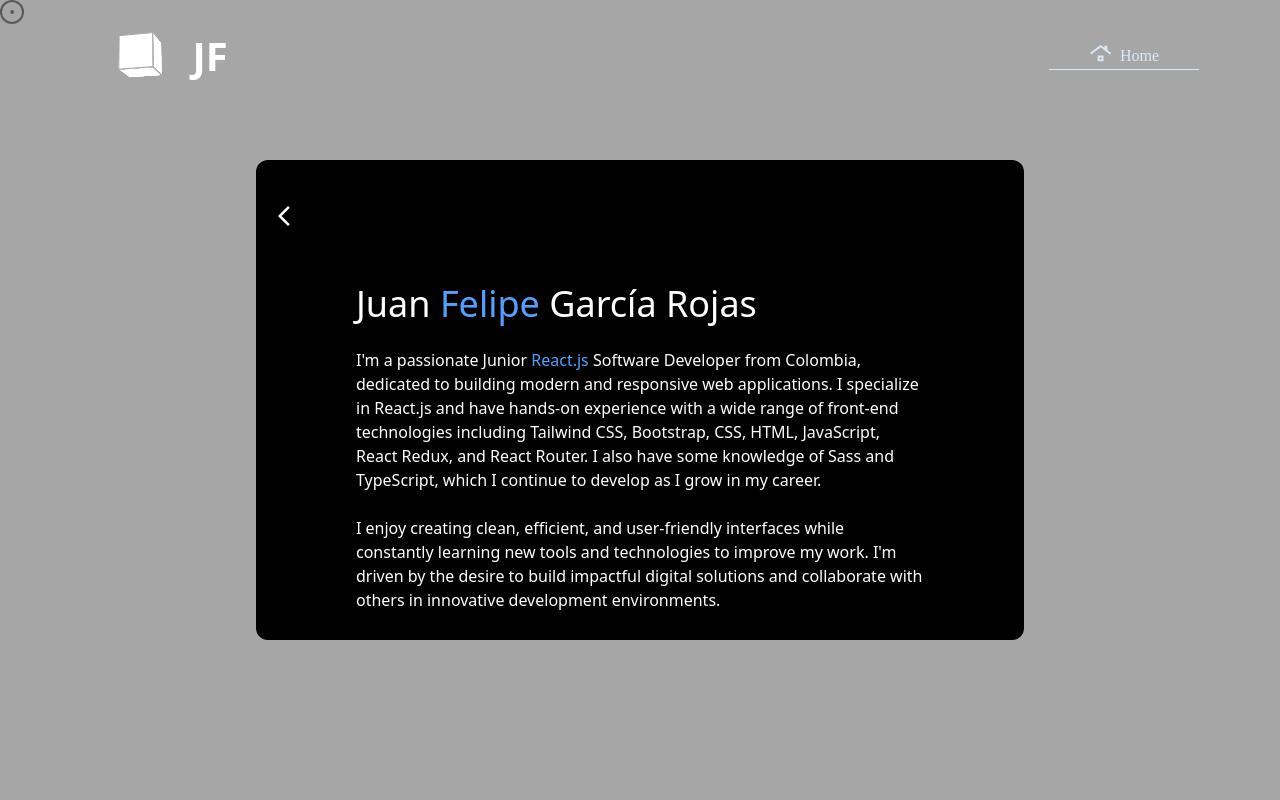
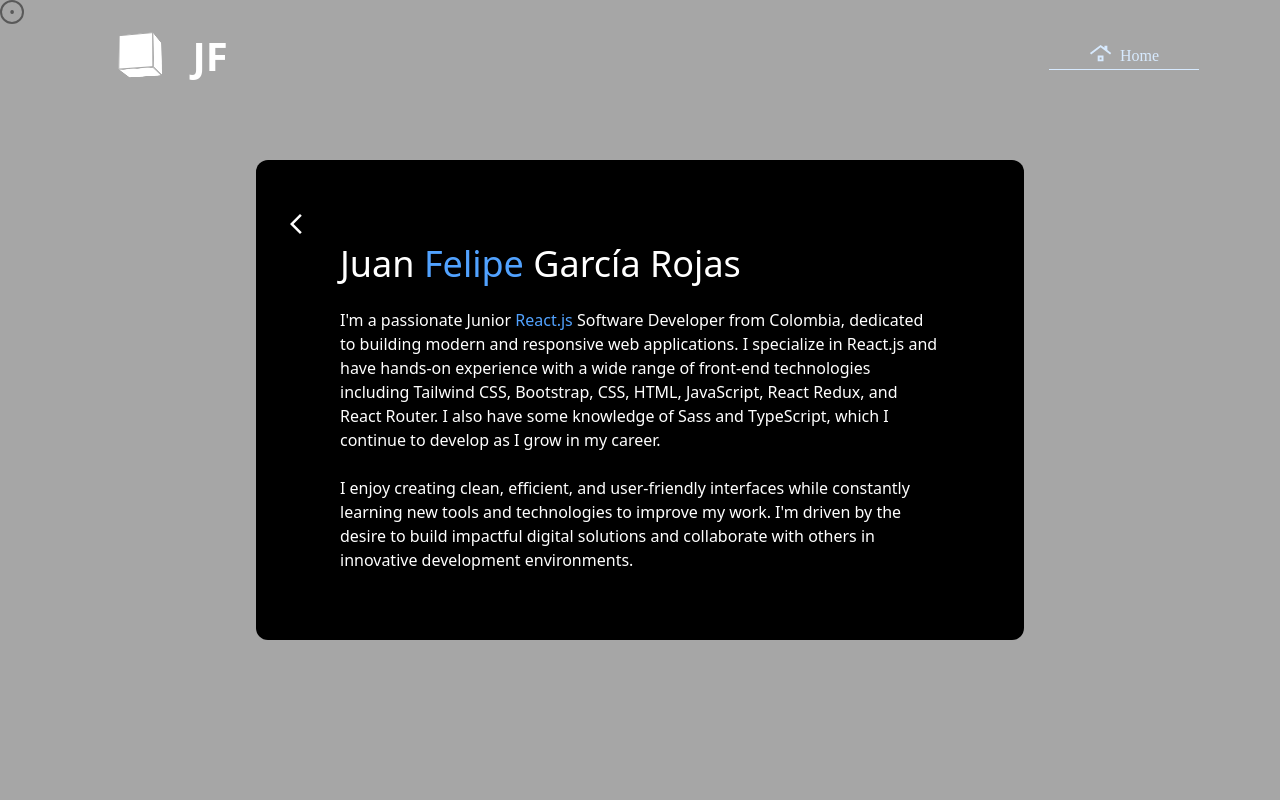
Before and after one commit to Juanfelipegrc/portafolio, a React (Vite) app: page / in a window 1280 px wide. Both pictures are taken after a click on the button "Read More". Shown: the top 800 px of the page. Built offline with nearby package versions, Linux system fonts and the light colour scheme; a web font is replaced by a local one.

Commit message:
Modal Sizes Remodeled

```diff
--- a/src/components/AboutMeModal.jsx
+++ b/src/components/AboutMeModal.jsx
@@ -33,7 +33,7 @@ export const AboutMeModal = ({isOpen, onClose}) => {
                     exit={{opacity: 0}}
                     transition={{duration: 0.6, ease: 'easeInOut'}}
                 >
-                    <div className='bg-black w-[85%] md:w-[70%] lg:w-[60%] h-[65%] md:h-[70%] lg:h-[60%] p-3 sm:p-16 md:p-20 lg:p-20 rounded-xl overflow-y-scroll relative'>
+                    <div className='bg-black w-[85%] md:w-[70%] lg:w-[60%] h-[65%] md:h-[70%] lg:h-[60%] px-3 py-14 sm:p-7 md:px-12 md:py-16 lg:px-16 lg:py-16 rounded-xl overflow-y-scroll relative'>
                         <div className='flex flex-col w-full'>
 
                             <motion.div
@@ -42,7 +42,7 @@ export const AboutMeModal = ({isOpen, onClose}) => {
                                 exit={{opacity: 0}}
                                 transition={{duration: 0.4, ease: 'easeInOut'}}
                                 onClick={onClose}
-                                className='absolute top-2 left-3 my-8 p-1'
+                                className='absolute top-2 left-3 sm:top-2 sm:left-4 md:top-4 md:left-6  my-8 p-1'
                             >
 
                                 <motion.svg
@@ -60,7 +60,7 @@ export const AboutMeModal = ({isOpen, onClose}) => {
 
                                 <div className='flex flex-col items-center md:items-start lg:items-start'>
 
-                                <h2 className='text-white text-center md:text-start lg:text-start text-3xl md:text-4xl lg:text-4xl font-medium mt-6'>Juan <span className='text-blue-400'>Felipe</span> García Rojas</h2>
+                                <h2 className='text-white text-center md:text-start lg:text-start text-2xl sm:text-3xl md:text-4xl lg:text-4xl font-medium'>Juan <span className='text-blue-400'>Felipe</span> García Rojas</h2>
                                 <p className='text-white text-center md:text-start lg:text-start font-light mt-6'>
 
                                 I'm a passionate Junior <span className='text-blue-400'>React.js</span> Software Developer from Colombia, dedicated to building modern and responsive web applications. I specialize in React.js and have hands-on experience with a wide range of front-end technologies including Tailwind CSS, Bootstrap, CSS, HTML, JavaScript, React Redux, and React Router. I also have some knowledge of Sass and TypeScript, which I continue to develop as I grow in my career. <br /> <br />
```
